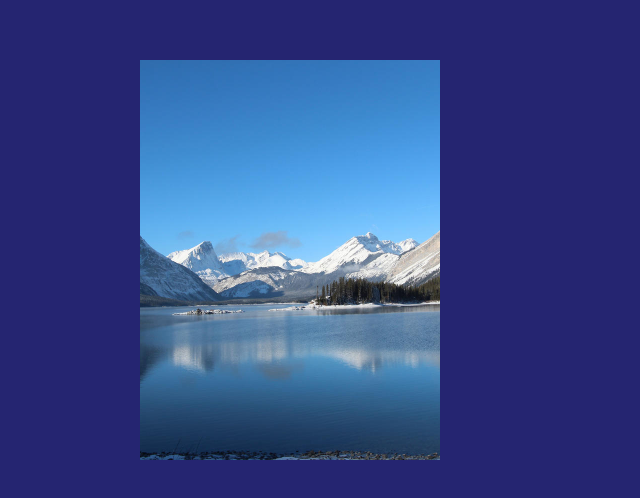
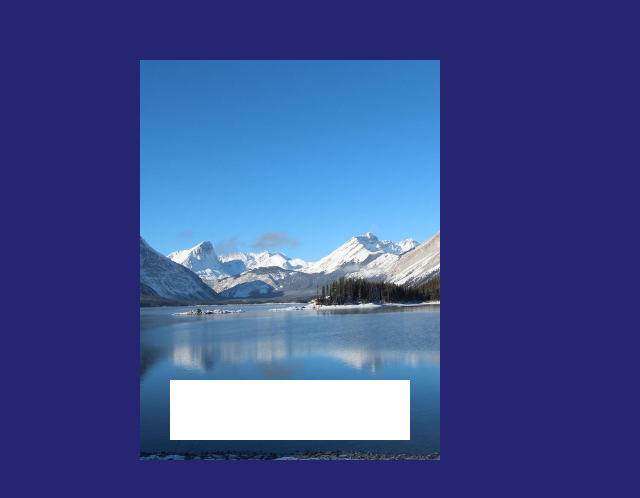
Before and after one commit to webfaisalbd/card-hover-effect-css, a plain HTML site: page index.html in a window 1280 px wide. Shown: the part 140-638 px from the top of the page, without its empty margins (0-640 px from the left). Drawn offline with Linux system fonts and the light colour scheme.

Commit message:
content white in bottom

```diff
--- a/style.css
+++ b/style.css
@@ -41,3 +41,17 @@ body {
 .box:hover .img img {
     opacity: 0;
 }
+
+.box .content {
+    position: absolute;
+    bottom: 20px;
+    left: 10%;
+    width: 80%;
+    height: 60px;
+    background: #fff;
+    transition: 0.5s;
+    overflow: hidden;
+
+    padding: 15px;
+    box-sizing: border-box;
+}
```
